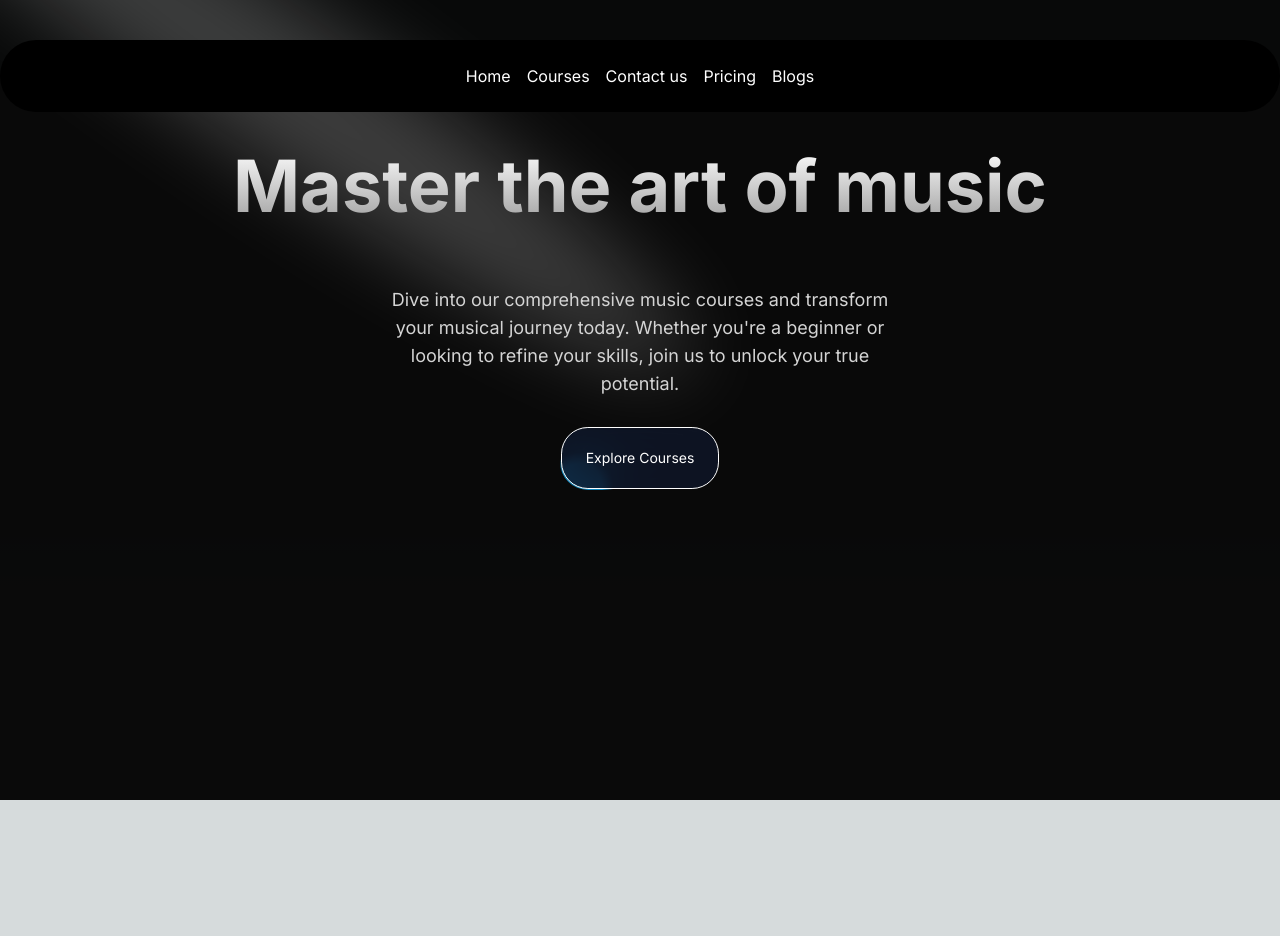
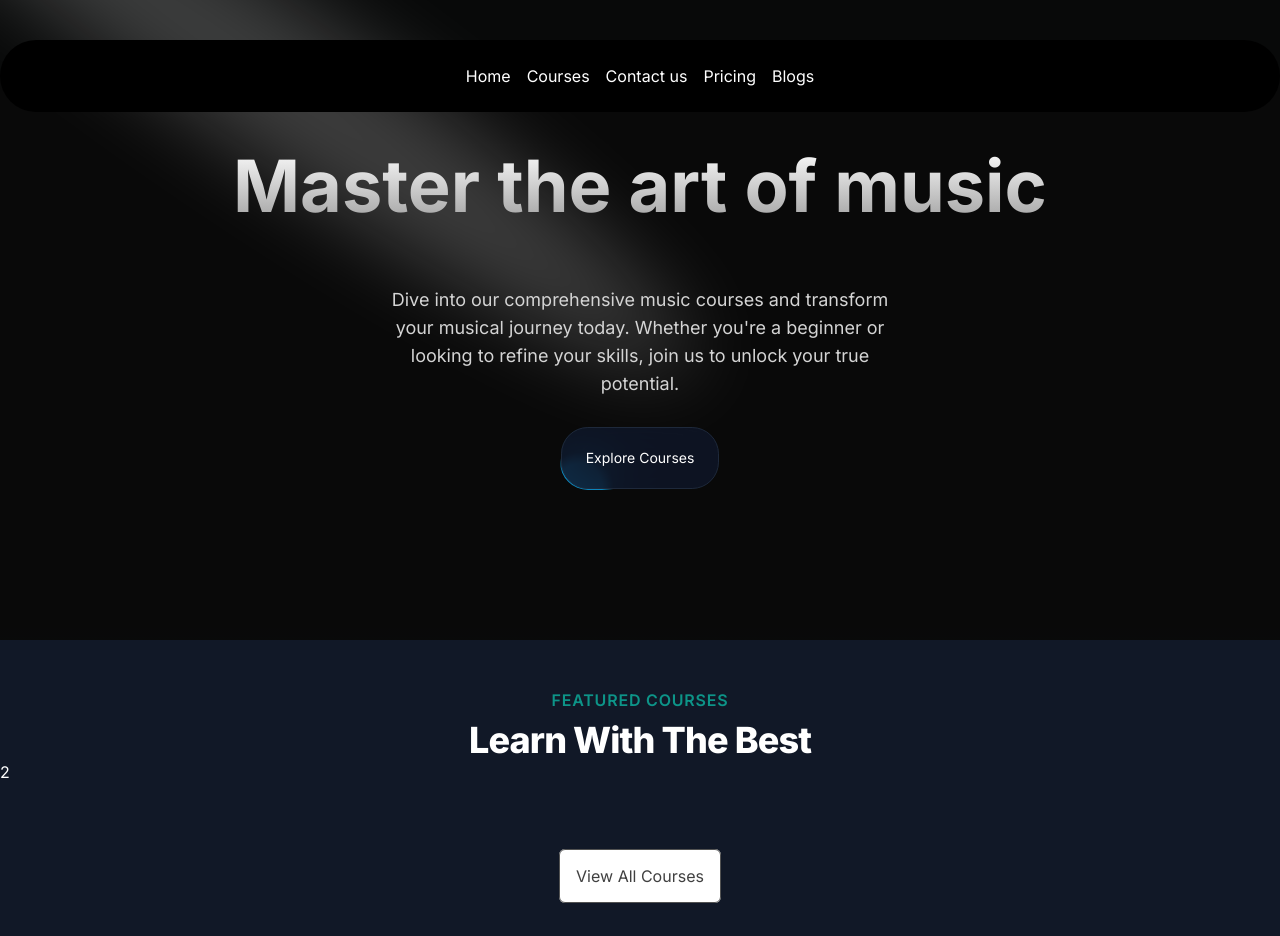
Before and after one commit to ichiragkumar/MusicLibraryApp, a Next.js app: page / in a window 1280 px wide. Before the commit the page ends 800 px from the top, so only its background shows below. Built offline with nearby package versions, Linux system fonts and the light colour scheme.

Commit message:
Adding Feature Section

```diff
--- a/package.json
+++ b/package.json
@@ -9,6 +9,7 @@
     "lint": "next lint"
   },
   "dependencies": {
+    "@tabler/icons-react": "^3.6.0",
     "clsx": "^2.1.1",
     "framer-motion": "^11.2.11",
     "mini-svg-data-uri": "^1.4.4",
--- a/src/app/page.tsx
+++ b/src/app/page.tsx
@@ -2,12 +2,14 @@
 import { Navbar } from "@/components/Navbar";
 import HeroSection from "@/components/HeroSection";
 import { Spotlight } from "@/components/ui/Spotlight";
+import FeaturedSection from "@/components/FeaturedSection";
 
 export default function Home() {
   return (
-    <main className="min-h-screen bg-black/[0.96] antialiased bg-grid-white/[0.02]">
+    <main className="min-h-screen bg-black/[0.96] antialiased bg-grid-white/[0.02] text-white">
 
     <HeroSection />
+    <FeaturedSection/>
   </main>
   );
 }
--- /dev/null
+++ b/src/components/FeaturedSection.tsx
@@ -0,0 +1,29 @@
+import React from 'react'
+import courseDat from "@/data/musc_courses.json"
+import Link from 'next/link'
+
+
+
+const FeaturedSection = () => {
+  return (
+    <div className='py-12 bg-gray-900'>
+        <div>
+            <div className='text-center'>
+                <h2 className='text-base text-teal-600 font-semibold tracking-wider uppercase'>FEATURED COURSES</h2>
+                <p className='mt-2 text-3xl leading-8 font-extrabold tracking-tight text-white sm:text-4xl'>Learn With The Best</p>
+            </div>
+        </div>
+
+
+        <div>2</div>
+        <div className='mt-20 text-center'>
+            <Link href={"/courses"} className="px-4 py-4 rounded-md border border-neutral-600 text-neutral-700 bg-white hover:bg-gray-100 transition duration-200"
+            > View All Courses </Link>
+
+        </div>
+
+    </div>
+  )
+}
+
+export default FeaturedSection
--- a/src/components/HeroSection.tsx
+++ b/src/components/HeroSection.tsx
@@ -23,11 +23,14 @@
 
                 <div className='mt-7'>
                     <Link href={"/courses"}>
-                        <Button className='border-white'>
+                        <Button>
                             Explore Courses
                         </Button>
                     </Link>
                 </div>
+
+
+
             </div>
     </div>
   )
--- a/src/components/ui/MovingBorder.tsx
+++ b/src/components/ui/MovingBorder.tsx
@@ -42,7 +42,7 @@
     >
       <div
         className="absolute inset-0"
-
+        style={{ borderRadius: `calc(${borderRadius} * 0.96)` }}
       >
         <MovingBorder duration={duration} rx="30%" ry="30%">
           <div
--- /dev/null
+++ b/src/components/ui/background-gradient.tsx
@@ -0,0 +1,72 @@
+import { cn } from "@/utils/cn";
+import React from "react";
+import { motion } from "framer-motion";
+
+export const BackgroundGradient = ({
+  children,
+  className,
+  containerClassName,
+  animate = true,
+}: {
+  children?: React.ReactNode;
+  className?: string;
+  containerClassName?: string;
+  animate?: boolean;
+}) => {
+  const variants = {
+    initial: {
+      backgroundPosition: "0 50%",
+    },
+    animate: {
+      backgroundPosition: ["0, 50%", "100% 50%", "0 50%"],
+    },
+  };
+  return (
+    <div className={cn("relative p-[4px] group", containerClassName)}>
+      <motion.div
+        variants={animate ? variants : undefined}
+        initial={animate ? "initial" : undefined}
+        animate={animate ? "animate" : undefined}
+        transition={
+          animate
+            ? {
+                duration: 5,
+                repeat: Infinity,
+                repeatType: "reverse",
+              }
+            : undefined
+        }
+        style={{
+          backgroundSize: animate ? "400% 400%" : undefined,
+        }}
+        className={cn(
+          "absolute inset-0 rounded-3xl z-[1] opacity-60 group-hover:opacity-100 blur-xl  transition duration-500 will-change-transform",
+          " bg-[radial-gradient(circle_farthest-side_at_0_100%,#FBFBFB,transparent),radial-gradient(circle_farthest-side_at_100%_0,#005800,transparent),radial-gradient(circle_farthest-side_at_100%_100%,#BD0353,transparent),radial-gradient(circle_farthest-side_at_0_0,#CDF909,#141316)]"
+        )}
+      />
+      <motion.div
+        variants={animate ? variants : undefined}
+        initial={animate ? "initial" : undefined}
+        animate={animate ? "animate" : undefined}
+        transition={
+          animate
+            ? {
+                duration: 5,
+                repeat: Infinity,
+                repeatType: "reverse",
+              }
+            : undefined
+        }
+        style={{
+          backgroundSize: animate ? "400% 400%" : undefined,
+        }}
+        className={cn(
+          "absolute inset-0 rounded-3xl z-[1] will-change-transform",
+          "bg-[radial-gradient(circle_farthest-side_at_0_100%,#00ccb1,transparent),radial-gradient(circle_farthest-side_at_100%_0,#7b61ff,transparent),radial-gradient(circle_farthest-side_at_100%_100%,#ffc414,transparent),radial-gradient(circle_farthest-side_at_0_0,#1ca0fb,#141316)]"
+        )}
+      />
+
+      <div className={cn("relative z-10", className)}>{children}</div>
+    </div>
+  );
+};
```
Also changed, not shown: 1 other file (tests, documents, lock files or other folders).
